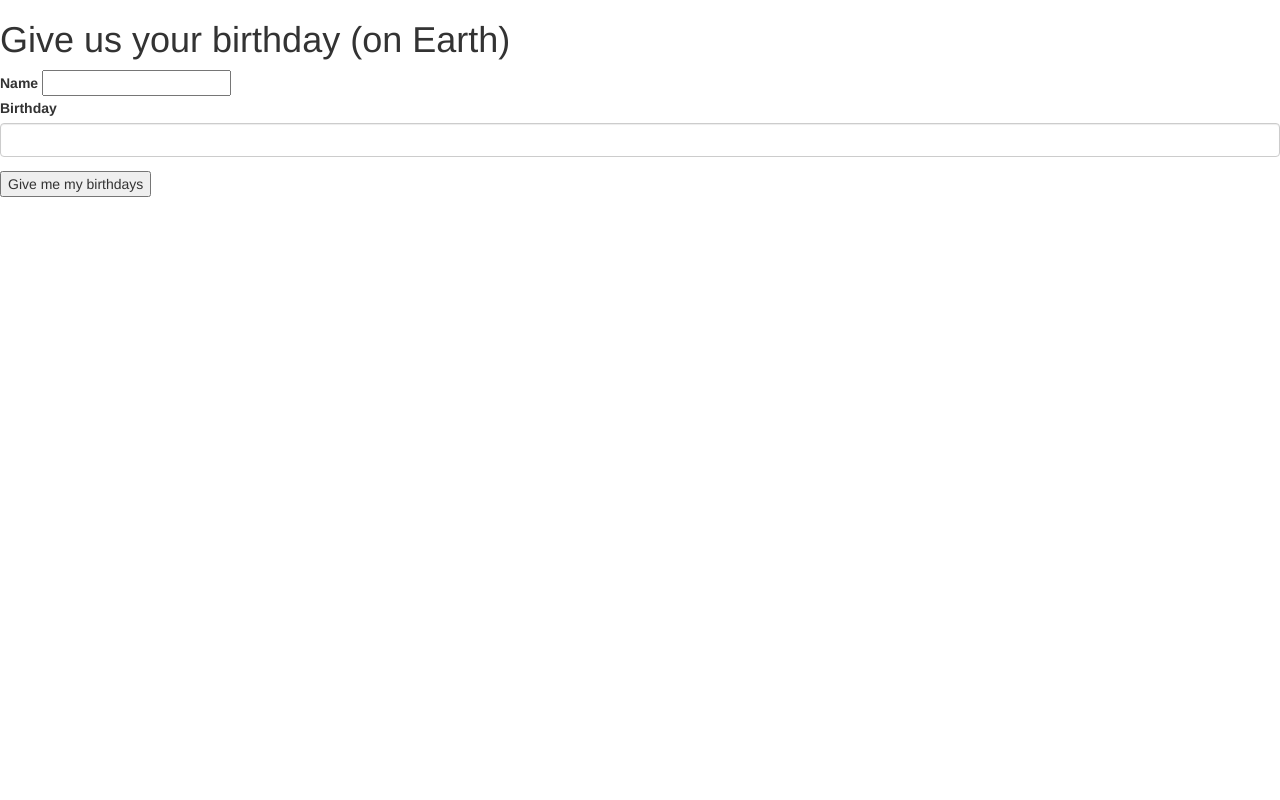
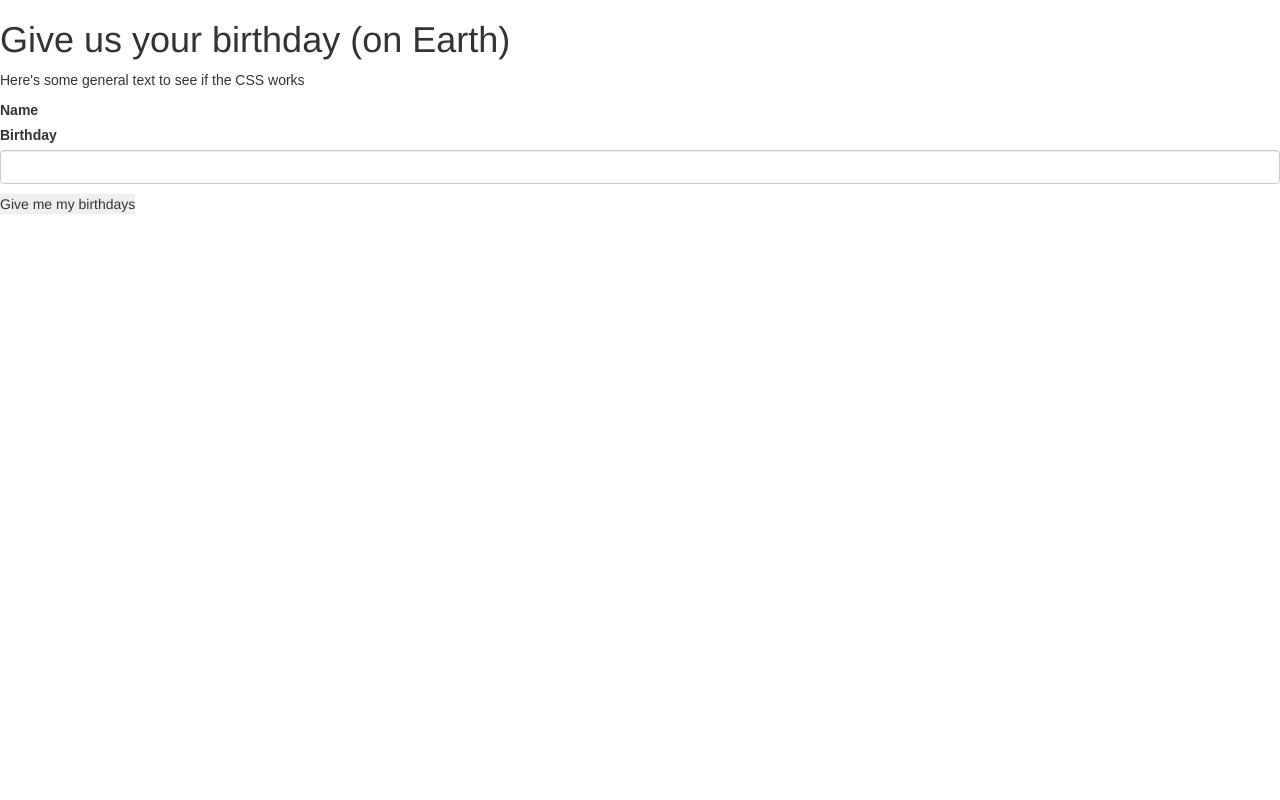
Before and after one commit to apmechev/atro_cakeday, a Flask app: template astro_cakeday/templates/birthday.html in a window 1280 px wide. Run offline with Flask 2, Linux system fonts and the light colour scheme; the template is opened without the code that fills it, so the values that code supplies are empty; some libraries are stand-ins or nearby versions.

Commit message:
html/css updates

```diff
--- /dev/null
+++ b/astro_cakeday/static/styles/birthday.css
@@ -0,0 +1,12 @@
+* {
+  margin: 0;
+  padding: 0;
+  border: none;
+  font-family: Arial, sans-serif;
+
+}
+
+body {
+  font-size: 14px;
+
+}
--- a/astro_cakeday/templates/birthday.html
+++ b/astro_cakeday/templates/birthday.html
@@ -1,6 +1,14 @@
+<!DOCTYPE html>
+<html>
+<head>
+    <link rel= "stylesheet" type= "text/css" href= "{{ url_for('static',filename='styles/birthday.css') }}">
+</head>
 {% block header %}
 <h1>{% block title %}Give us your birthday (on Earth){% endblock %}</h1>
 {% endblock %}
+<body>
+
+    <p> Here's some general text to see if the CSS works </p>
 
     {% extends 'bootstrap/base.html' %}
 
@@ -24,3 +32,6 @@
         <input type="submit" value="Give me my birthdays">
       </form>
     {% endblock %}
+
+</body>
+</html>
```
Lines whose indentation alone changed are shown as unchanged.
